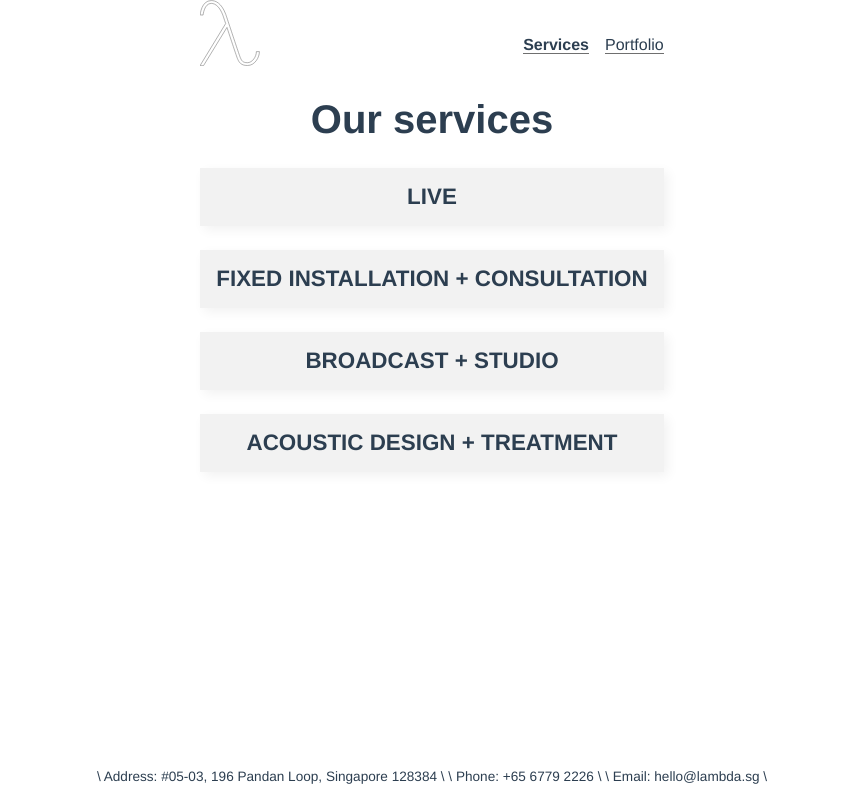
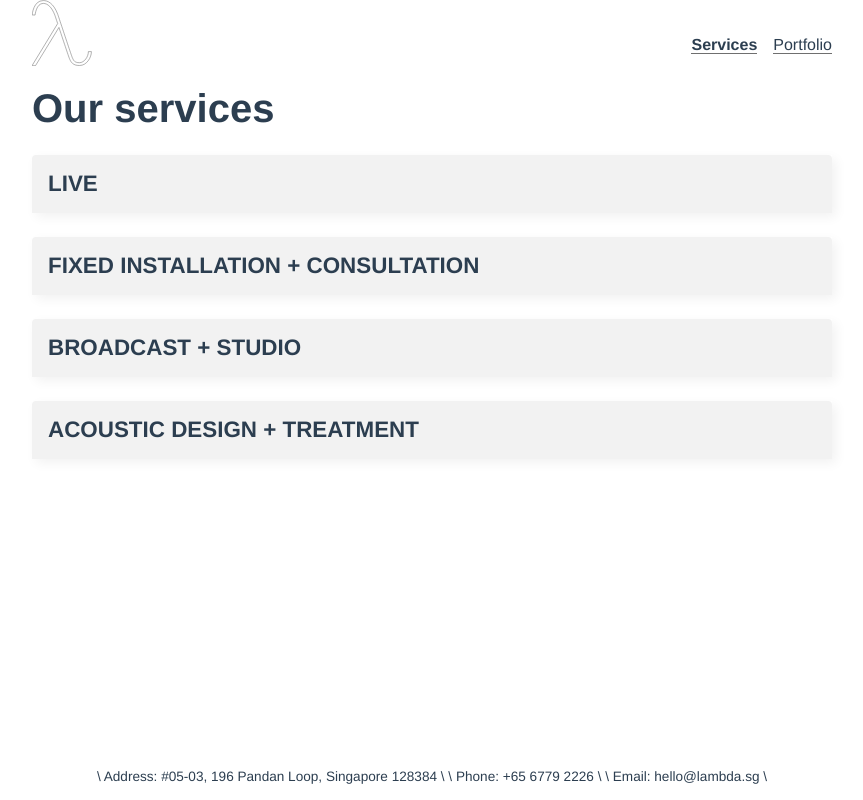
Before and after one commit to hmintoh/lambda, a Vue app: page /services in a window 1280 px wide. Shown: the whole page, without its empty margins (208-1071 px from the left). Built offline with nearby package versions, Linux system fonts and the light colour scheme.

Commit message:
styles(views, components): minor style updates

```diff
--- a/src/App.vue
+++ b/src/App.vue
@@ -1,5 +1,7 @@
 <template>
-  <div class="main-content"><router-view></router-view></div>
+  <div class="main-content">
+    <router-view></router-view>
+  </div>
   <TheFooter />
 </template>
 
@@ -18,6 +20,7 @@ export default {
 html,
 body {
   height: 100%;
+  width: 100%;
   margin: 0;
   padding: 0;
 }
@@ -26,24 +29,21 @@ body {
   font-family: Avenir, Helvetica, Arial, sans-serif;
   -webkit-font-smoothing: antialiased;
   -moz-osx-font-smoothing: grayscale;
-  text-align: center;
+  height: inherit;
   color: #2c3e50;
   display: flex;
   flex-direction: column;
-  height: inherit;
 }
 
 .main-content {
   flex: 1;
   margin: auto;
-  height: inherit;
+  width: 100%;
   padding: 0 var(--sp-16);
 }
 
 @media (min-width: 768px) {
   .main-content {
-    padding-left: 0;
-    padding-right: 0;
     max-width: var(--breakpoint-max-container);
   }
 }
--- a/src/assets/tokens.css
+++ b/src/assets/tokens.css
@@ -32,8 +32,6 @@
   --font-weight-semi: 600;
   --font-weight-reg: 400;
 
-  --breakpoint-tablet: 768px;
-  --breakpoint-desktop: 1024px;
   --breakpoint-max-container: 800px;
 
   --transition-slow: all 1s ease-in-out;
@@ -41,29 +39,44 @@
   --transition-fast: all 0.15s ease-in-out;
 }
 
-.heading--h1 {
+h1 {
   font-size: var(--font-size-4xl);
   font-weight: var(--font-weight-bold);
 }
-.heading--h2 {
+h2 {
   font-size: var(--font-size-3xl);
   font-weight: var(--font-weight-bold);
 }
-.heading--h3 {
+h3 {
   font-size: var(--font-size-2xl);
   font-weight: var(--font-weight-bold);
 }
-.heading--h4 {
+h4,
+.--heading-h4 {
   font-size: var(--font-size-xl);
   font-weight: var(--font-weight-semi);
 }
-.heading--h5 {
+h5 {
   font-size: var(--font-size-l);
   font-weight: var(--font-weight-semi);
 }
-.heading--h6 {
+h6 {
   font-size: var(--font-size-m);
   font-weight: var(--font-weight-semi);
+}
+h1,
+h2,
+h3,
+h4,
+h5,
+h6 {
+  margin-top: var(--sp-16);
+  margin-bottom: var(--sp-16);
+}
+.subtitle {
+  font-size: var(--font-size-l);
+  font-weight: var(--font-weight-reg);
+  margin-top: 0;
 }
 .lambda-link {
   text-decoration: none;
--- a/src/components/Accordion.vue
+++ b/src/components/Accordion.vue
@@ -1,6 +1,6 @@
 <template>
-  <div :id="id" class="accordion" @click="expandAccordion = !expandAccordion">
-    <div class="accordion--title heading--h4">
+  <div :id="id" class="accordion">
+    <div class="accordion--title" @click="expandAccordion = !expandAccordion">
       {{ title }}
     </div>
 
@@ -77,6 +77,10 @@ export default {
   padding: var(--sp-16);
   background: var(--color-grey-100);
   text-transform: uppercase;
+  border-top-left-radius: var(--sp-4);
+  border-top-right-radius: var(--sp-4);
+  font-size: var(--font-size-xl);
+  font-weight: var(--font-weight-semi);
 }
 
 .accordion--title:hover {
@@ -85,12 +89,12 @@ export default {
 }
 
 .accordion--body {
-  padding: var(--sp-16);
+  padding: 0 var(--sp-16);
   overflow: hidden;
 }
 
 .slide-enter-active,
 .slide-leave-active {
-  transition: var(--transition-fast);
+  transition: var(--transition-default);
 }
 </style>
--- a/src/components/LinkCard.vue
+++ b/src/components/LinkCard.vue
@@ -18,23 +18,33 @@ export default {
 
 <style scoped>
 .card {
-  background: var(--color-grey-100);
+  width: 240px;
+  height: 100px;
+  background: linear-gradient(
+    var(--color-grey-100),
+    var(--color-grey-200),
+    var(--color-grey-200)
+  );
   padding: var(--sp-16);
+  border-radius: var(--sp-8);
+  cursor: pointer;
+  box-sizing: border-box;
+  display: flex;
   text-align: center;
   align-items: center;
-  border-radius: var(--sp-8);
-  width: 240px;
-  cursor: pointer;
-  box-sizing: border-box;
-  display: block;
+  justify-content: center;
 }
 
 .card:hover {
-  opacity: 0.9;
-  background: var(--color-grey-200);
+  background: linear-gradient(var(--color-grey-200), var(--color-grey-200));
   transition: var(--transition-default);
   -webkit-box-shadow: 4px 4px 11px 0px var(--color-grey-200);
   -moz-box-shadow: 4px 4px 11px 0px var(--color-grey-200);
   box-shadow: 4px 4px 11px 0px var(--color-grey-200);
 }
+
+::v-slotted(*) {
+  display: block;
+  width: 100%;
+}
 </style>
--- a/src/components/TheFooter.vue
+++ b/src/components/TheFooter.vue
@@ -14,5 +14,6 @@ footer {
   background: var(--color-white);
   padding: var(--sp-16) 0;
   font-size: var(--font-size-s);
+  text-align: center;
 }
 </style>
--- a/src/views/home.vue
+++ b/src/views/home.vue
@@ -1,24 +1,26 @@
 <template>
-  <div class="wrapper">
-    <router-link title="Lambda Acoustics" to="/services">
-      <img :src="logo" alt="lambda-logo" title="Click to go to Services page" />
-    </router-link>
+  <div class="container">
+    <img :src="logo" alt="lambda-logo" title="Click to go to Services page" />
 
     <h1>// PURSUING PRESENCE //</h1>
     <p>
       Musical presence defines why an individual prefers the acoustics of a room
-      to another or why one prefers a certian audio mix to another.
+      to another or why one prefers a certain audio mix to another.
     </p>
     <p>
       Our team at Lambda Acoustics pursues the highest goal of achieving Musical
       Presence in all aspects of music, be it in acoustic design or in live
       mixing.
     </p>
+
+    <router-link title="Lambda Acoustics" to="/services">
+      See our services</router-link
+    >
   </div>
 </template>
 
 <script>
-import logo from '../assets/lambda_logo.jpg';
+import logo from '../assets/lambda_logo_with_name.jpg';
 
 export default {
   name: 'ViewHome',
@@ -31,16 +33,16 @@ export default {
 </script>
 
 <style scoped>
-.wrapper {
-  height: 100%;
+.container {
   display: flex;
   flex-direction: column;
   align-items: center;
-  padding: 0 var(--sp-16);
   justify-content: center;
+  text-align: center;
 }
 
 img {
-  width: 100px;
+  width: 100%;
+  max-width: 400px;
 }
 </style>
```
